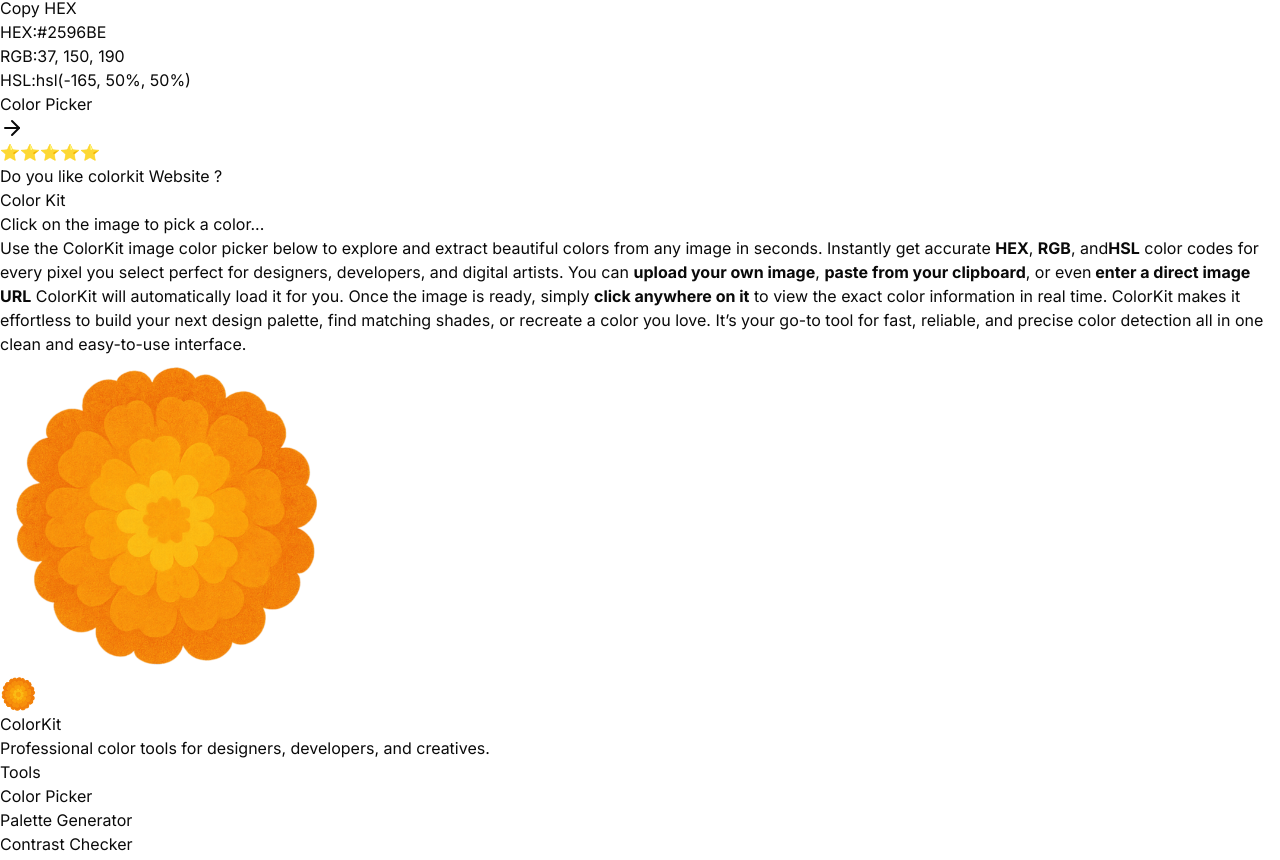
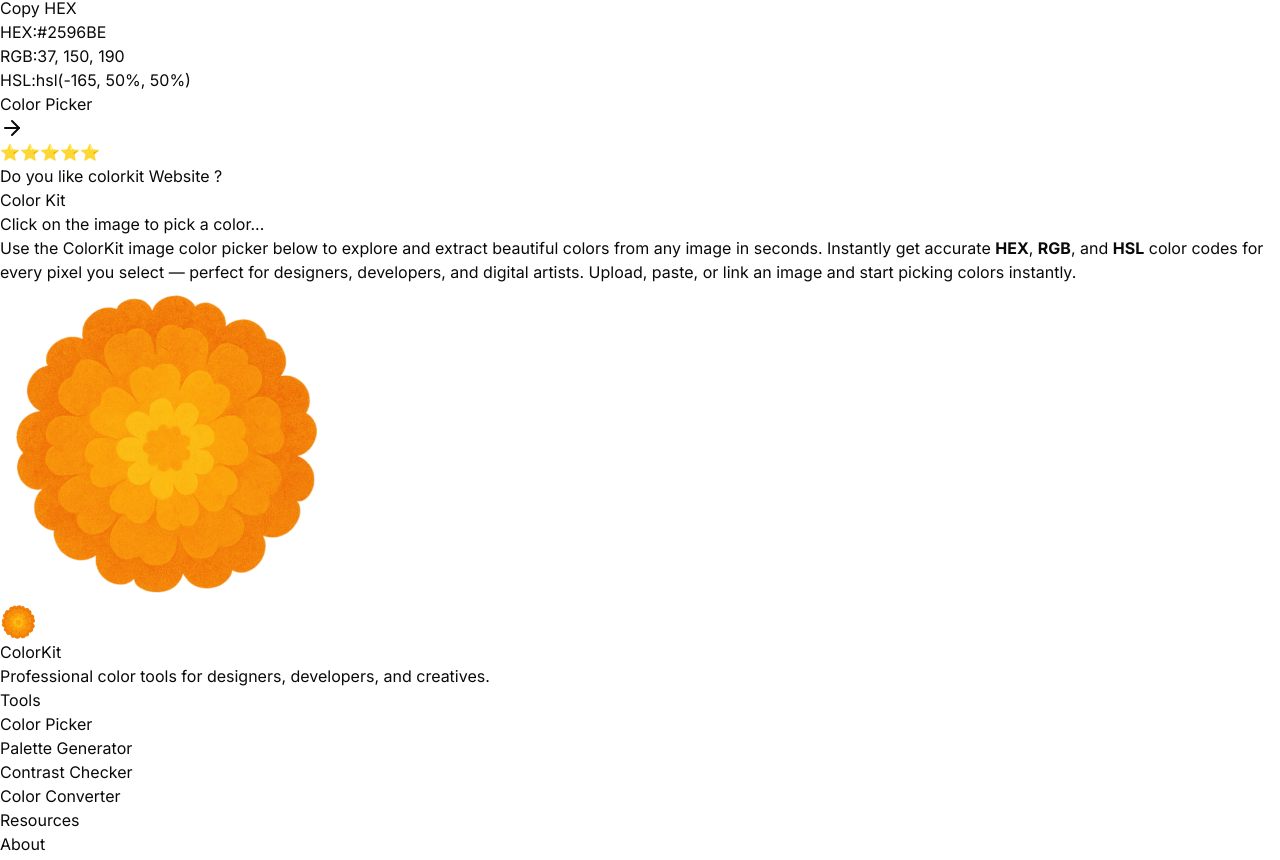
Before and after one commit to codewithdhruba01/ColorPicker, a Next.js app: page / in a window 1280 px wide. Shown: the part 935-1795 px from the top of the page. Built offline with nearby package versions, Linux system fonts and the light colour scheme.

Commit message:
Added Framer Motion animations and fixed variant type errors

```diff
--- a/app/page.tsx
+++ b/app/page.tsx
@@ -7,6 +7,29 @@ import Link from "next/link";
 import Image from "next/image";
 import { useState } from "react";
 import { ArrowRight } from "lucide-react";
+import { motion, Variants } from "framer-motion";
+
+// ✅ Animation Variants (Type-safe)
+const containerVariants: Variants = {
+  hidden: { opacity: 0 },
+  visible: {
+    opacity: 1,
+    transition: {
+      staggerChildren: 0.2,
+      duration: 0.5,
+      ease: "easeOut",
+    },
+  },
+};
+
+const itemVariants: Variants = {
+  hidden: { opacity: 0, y: 40 },
+  visible: {
+    opacity: 1,
+    y: 0,
+    transition: { duration: 0.6, ease: "easeOut" },
+  },
+};
 
 export default function Home() {
   const [copiedColor, setCopiedColor] = useState<string | null>(null);
@@ -31,7 +54,12 @@ export default function Home() {
   };
 
   return (
-    <div className="min-h-screen relative overflow-hidden flex flex-col bg-background dark:bg-slate-950">
+    <motion.div
+      initial="hidden"
+      animate="visible"
+      variants={containerVariants}
+      className="min-h-screen relative overflow-hidden flex flex-col bg-background dark:bg-slate-950"
+    >
       {/* Background Grid */}
       <div className="absolute inset-0 bg-[linear-gradient(to_right,#80808012_1px,transparent_1px),linear-gradient(to_bottom,#80808012_1px,transparent_1px)] bg-[size:64px_64px]" />
 
@@ -40,7 +68,10 @@ export default function Home() {
       <main className="relative z-10 flex-1">
         <div className="container mx-auto px-4 pt-44 sm:pt-52 md:pt-60 pb-20">
           {/* Hero Section */}
-          <div className="text-center space-y-6 sm:space-y-8 max-w-5xl mx-auto mb-12 sm:mb-16">
+          <motion.div
+            className="text-center space-y-6 sm:space-y-8 max-w-5xl mx-auto mb-12 sm:mb-16"
+            variants={itemVariants}
+          >
             <h1 className="text-4xl sm:text-5xl md:text-6xl font-bold tracking-tight text-foreground dark:text-white leading-tight">
               Pick colors from any image:
               <br />
@@ -49,7 +80,7 @@ export default function Home() {
               </span>
             </h1>
 
-            {/* Sun + Stars */}
+            {/* Sun + Stars Animation */}
             <div className="relative flex justify-center items-center mt-10 mb-14">
               <div className="sun" />
               <div className="absolute w-full h-full">
@@ -68,9 +99,13 @@ export default function Home() {
             </div>
 
             {/* Color Palette */}
-            <div className="flex justify-center gap-1 mt-6 flex-wrap">
+            <motion.div
+              className="flex justify-center gap-1 mt-6 flex-wrap"
+              variants={containerVariants}
+            >
               {colors.map((color, index) => (
-                <div key={index} className="relative group">
+                <motion.div key={index} variants={itemVariants}>
+                  <div className="relative group">
                     <button
                       onClick={() => handleCopy(color)}
                       className="w-8 h-8 sm:w-11 sm:h-11 rounded-md transition-all duration-500 ease-[cubic-bezier(0.175,0.885,0.32,1.1)] hover:scale-150 hover:z-[50]"
@@ -86,36 +121,42 @@ export default function Home() {
                       {copiedColor === color ? "✅ Copied" : color}
                     </span>
                   </div>
+                </motion.div>
               ))}
-            </div>
-          </div>
+            </motion.div>
+          </motion.div>
 
           {/* Instant Color Picker */}
-          <div className="mb-12 sm:mb-16">
+          <motion.div
+            className="mb-12 sm:mb-16"
+            variants={itemVariants}
+          >
             <InstantColorPicker />
-          </div>
+          </motion.div>
 
-
-          <div className="flex justify-center mb-10">
+          {/* Button */}
+          <motion.div
+            className="flex justify-center mb-10"
+            variants={itemVariants}
+          >
             <Link href="/picker">
               <button className="relative inline-flex items-center gap-2 px-8 py-4 bg-black text-white font-semibold text-base sm:text-lg border-[3px] border-yellow-400 rounded-[12px] transition-all duration-300 ease-out hover:-translate-y-1 hover:shadow-[4px_4px_0_0_#facc15] focus:outline-none focus:ring-2 focus:ring-yellow-400">
                 Color Picker
                 <ArrowRight className="w-5 h-5 ml-1 transition-transform duration-300 group-hover:translate-x-1" />
               </button>
             </Link>
-            </div>
+          </motion.div>
 
-
-          {/* Review Section + Color Picker Section */}
-          <section className="w-full bg-transparent py-16 md:py-10 px-6 md:px-16 relative z-10">
-
+          {/* Review + Info Section */}
+          <motion.section
+            className="w-full bg-transparent py-16 md:py-10 px-6 md:px-16 relative z-10"
+            variants={itemVariants}
+          >
             <div className="max-w-md mx-auto border border-gray-700 rounded-xl py-4 px-6 flex items-center justify-center space-x-3 text-gray-300 mb-14">
               <div className="flex space-x-0.3 text-yellow-400">
-                <span>⭐</span>
-                <span>⭐</span>
-                <span>⭐</span>
-                <span>⭐</span>
-                <span>⭐</span>
+                {"⭐".repeat(5).split("").map((star, i) => (
+                  <span key={i}>{star}</span>
+                ))}
               </div>
               <p className="text-sm md:text-base text-neutral-700 dark:text-white">
                 Do you like{" "}
@@ -125,10 +166,15 @@ export default function Home() {
               </p>
             </div>
 
-            {/* Color Picker Text + Image Section */}
-            <div className="max-w-6xl mx-auto flex flex-col md:flex-row items-start justify-between md:gap-0">
-              {/* Text Content */}
-              <div className="max-w-2xl text-left md:pr-0 md:mr-0">
+            {/* Text + Image */}
+            <motion.div
+              className="max-w-6xl mx-auto flex flex-col md:flex-row items-start justify-between md:gap-0"
+              variants={containerVariants}
+            >
+              <motion.div
+                className="max-w-2xl text-left md:pr-0 md:mr-0"
+                variants={itemVariants}
+              >
                 <h2 className="text-3xl md:text-4xl font-semibold text-black dark:text-white mb-4">
                   Color Kit
                 </h2>
@@ -136,30 +182,19 @@ export default function Home() {
                   Click on the image to pick a color...
                 </h3>
                 <p className="text-gray-400 leading-relaxed text-sm md:text-base">
-                  Use the{" "}
+                  Use the ColorKit image color picker below to explore and extract
+                  beautiful colors from any image in seconds. Instantly get
+                  accurate <strong>HEX</strong>, <strong>RGB</strong>, and{" "}
+                  <strong>HSL</strong> color codes for every pixel you select —
+                  perfect for designers, developers, and digital artists. Upload,
+                  paste, or link an image and start picking colors instantly.
+                </p>
+              </motion.div>
 
-                  ColorKit image color picker
-                  below to explore and extract beautiful colors from any image
-                  in seconds. Instantly get accurate <strong>HEX</strong>,{" "}
-                  <strong>RGB</strong>, and
-                  <strong>HSL</strong> color codes for every pixel you select
-                  perfect for designers, developers, and digital artists. You
-                  can <strong>upload your own image</strong>,{" "}
-                  <strong>paste from your clipboard</strong>, or even
-                  <strong> enter a direct image URL</strong> ColorKit will
-                  automatically load it for you. Once the image is ready, simply{" "}
-                  <strong>click anywhere on it</strong> to view the exact color
-                  information in real time.
-                  ColorKit makes
-                  it effortless to build your next design palette, find matching
-                  shades, or recreate a color you love. It’s your go-to tool for
-                  fast, reliable, and precise color detection all in one clean
-                  and easy-to-use interface.
-                </p>
-              </div>
-
-              {/* Flower Image (no gap at all) */}
-              <div className="md:ml-0 md:pl-0 flex-shrink-0 flex justify-center md:justify-end">
+              <motion.div
+                className="md:ml-0 md:pl-0 flex-shrink-0 flex justify-center md:justify-end"
+                variants={itemVariants}
+              >
                 <Image
                   src="/colorkit.png"
                   alt="ColorKit Logo"
@@ -168,13 +203,13 @@ export default function Home() {
                   className="object-contain"
                   priority
                 />
-              </div>
-            </div>
-          </section>
+              </motion.div>
+            </motion.div>
+          </motion.section>
         </div>
       </main>
 
       <Footer />
-    </div>
+    </motion.div>
   );
 }
```
Also changed, not shown: app/picker/page.tsx (+40 -10 lines). Lines whose indentation alone changed are shown as unchanged.
